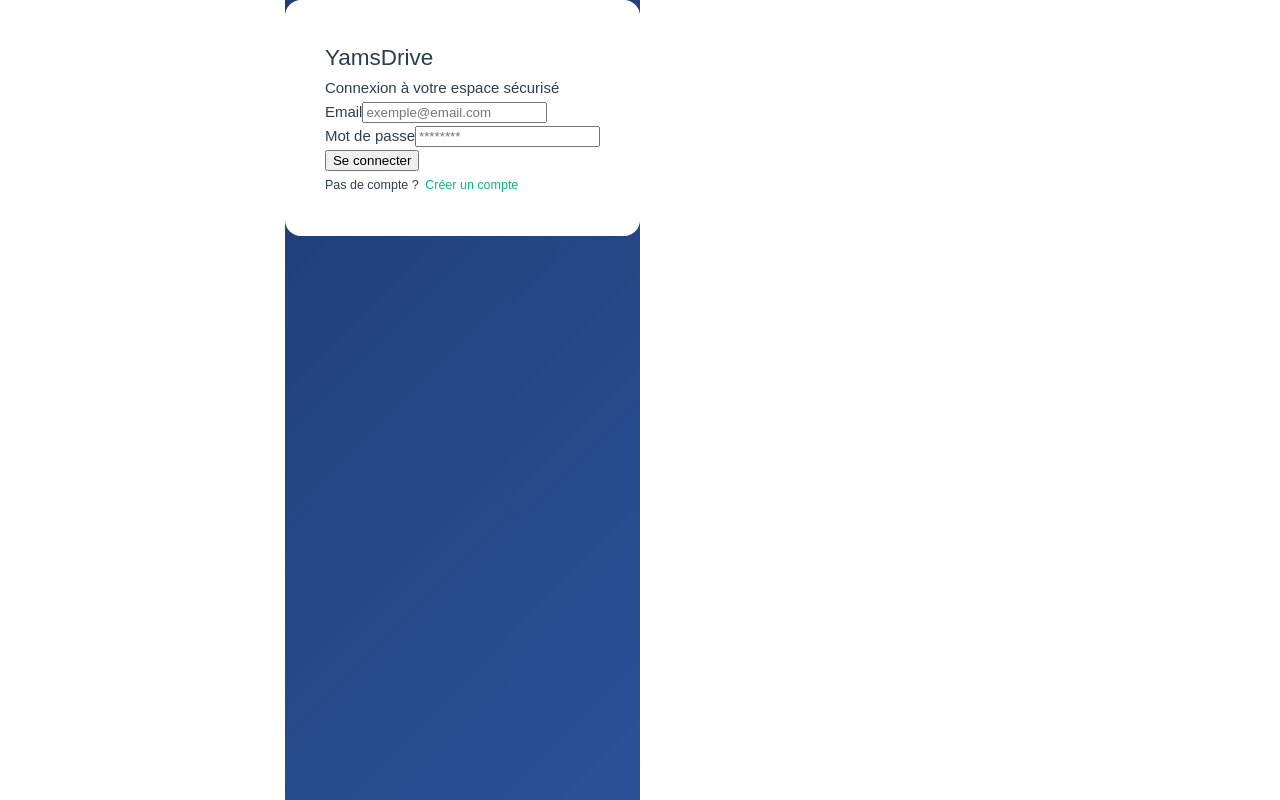
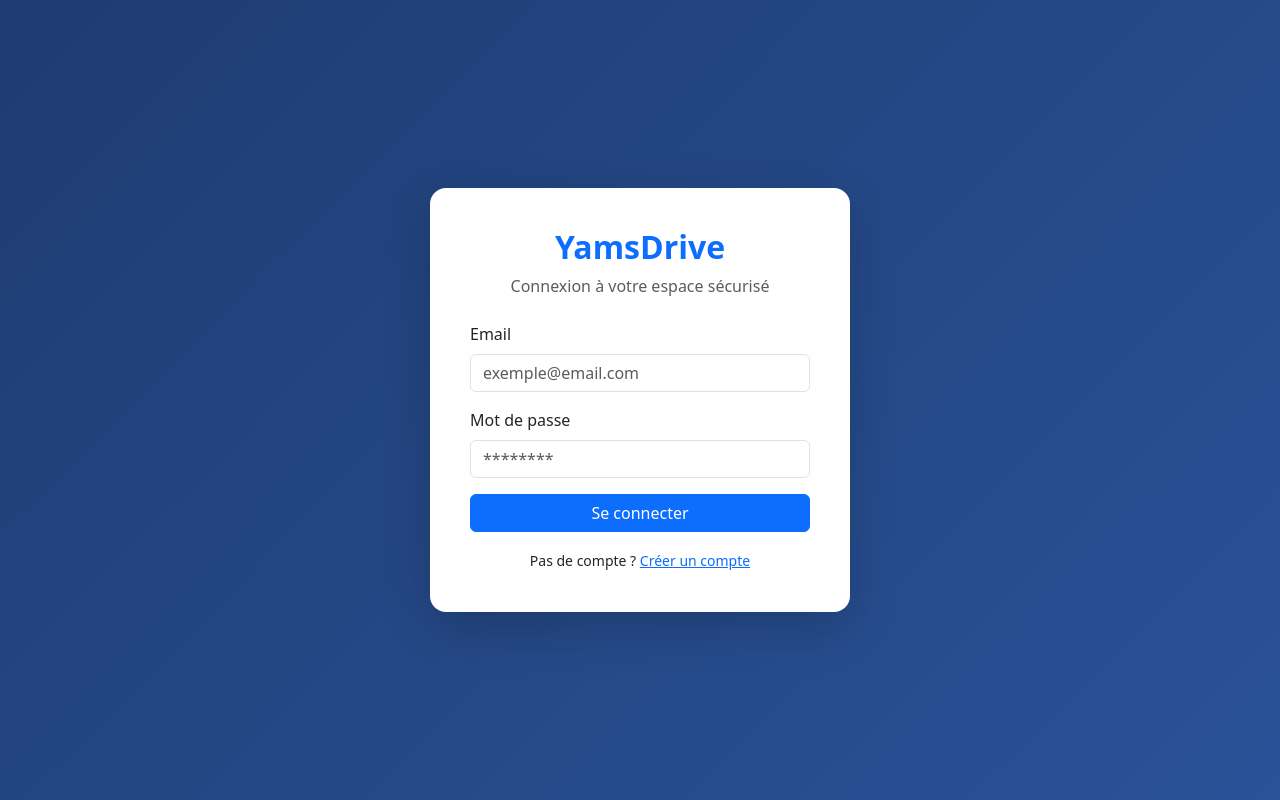
Before and after one commit to yannaristote7/yanndrive-frontend, a Vue app: page /login in a window 1280 px wide. Built offline with nearby package versions, Linux system fonts and the light colour scheme.

Commit message:
Modifications SPA Vue.js : corrections et nouvelles fonctionnalités

```diff
--- a/src/assets/main.css
+++ b/src/assets/main.css
@@ -1,35 +1,21 @@
-@import './base.css';
-
-#app {
-  max-width: 1280px;
-  margin: 0 auto;
-  padding: 2rem;
-  font-weight: normal;
+*{
+margin:0;
+padding:0;
+box-sizing:border-box;
 }
 
-a,
-.green {
-  text-decoration: none;
-  color: hsla(160, 100%, 37%, 1);
-  transition: 0.4s;
-  padding: 3px;
+body{
+font-family: Arial, Helvetica, sans-serif;
+background:#f5f7fa;
+min-height:100vh;
 }
 
-@media (hover: hover) {
-  a:hover {
-    background-color: hsla(160, 100%, 37%, 0.2);
-  }
+#app{
+min-height:100vh;
+width:100%;
 }
 
-@media (min-width: 1024px) {
-  body {
-    display: flex;
-    place-items: center;
-  }
-
-  #app {
-    display: grid;
-    grid-template-columns: 1fr 1fr;
-    padding: 0 2rem;
-  }
+a{
+text-decoration:none;
+color:inherit;
 }
--- a/src/layouts/MainLayout.vue
+++ b/src/layouts/MainLayout.vue
@@ -68,7 +68,8 @@ const auth = useAuthStore()
 
 <style scoped>
 .app-wrapper {
-  min-height: 100vh;
+min-height:100vh;
+display:flex;
 }
 
 .sidebar {
@@ -89,7 +90,8 @@ const auth = useAuthStore()
   background-color: rgba(255,255,255,0.2);
 }
 
-.main-content {
-  background-color: #f5f7fa;
+.main-content{
+flex:1;
+background:#f5f7fa;
 }
 </style>
--- a/src/main.js
+++ b/src/main.js
@@ -5,6 +5,8 @@ import { createApp } from 'vue'
 import { createPinia } from 'pinia'
 import App from './App.vue'
 import router from './router'
+import 'bootstrap/dist/css/bootstrap.min.css'
+import 'bootstrap/dist/js/bootstrap.bundle.min.js'
 
 const app = createApp(App)
 
--- a/src/views/DashboardView.vue
+++ b/src/views/DashboardView.vue
@@ -41,26 +41,36 @@ const fetchDocuments = async () => {
 Upload document
 ========================================
 */
+const handleFileChange = (event) => {
+  file.value = event.target.files[0]
+}
 
 const uploadDocument = async () => {
 
-    if (!file.value) return
+  if (!file.value) {
+    alert("Choisir un fichier")
+    return
+  }
 
   const formData = new FormData()
-
   formData.append("file", file.value)
 
   try {
 
-        await axios.post("/documents", formData, {
-            headers: {
-                "Content-Type": "multipart/form-data"
+    await axios.post(
+      "http://localhost:8000/api/documents",
+      formData,
+      {
+        headers:{
+          "Content-Type":"multipart/form-data"
         }
-        })
+      }
+    )
 
     file.value = null
+    fetchDocuments()
 
-        fetchDocuments()
+    alert("Upload réussi")
 
   } catch (error) {
 
@@ -210,7 +220,7 @@ onMounted(() => {
 
     <div class="upload-box">
 
-        <input type="file" @change="e => file = e.target.files[0]" />
+        <input type="file" @change="handleFileChange" />
 
         <button @click="uploadDocument">
             Upload
```
Lines whose indentation alone changed are shown as unchanged.
